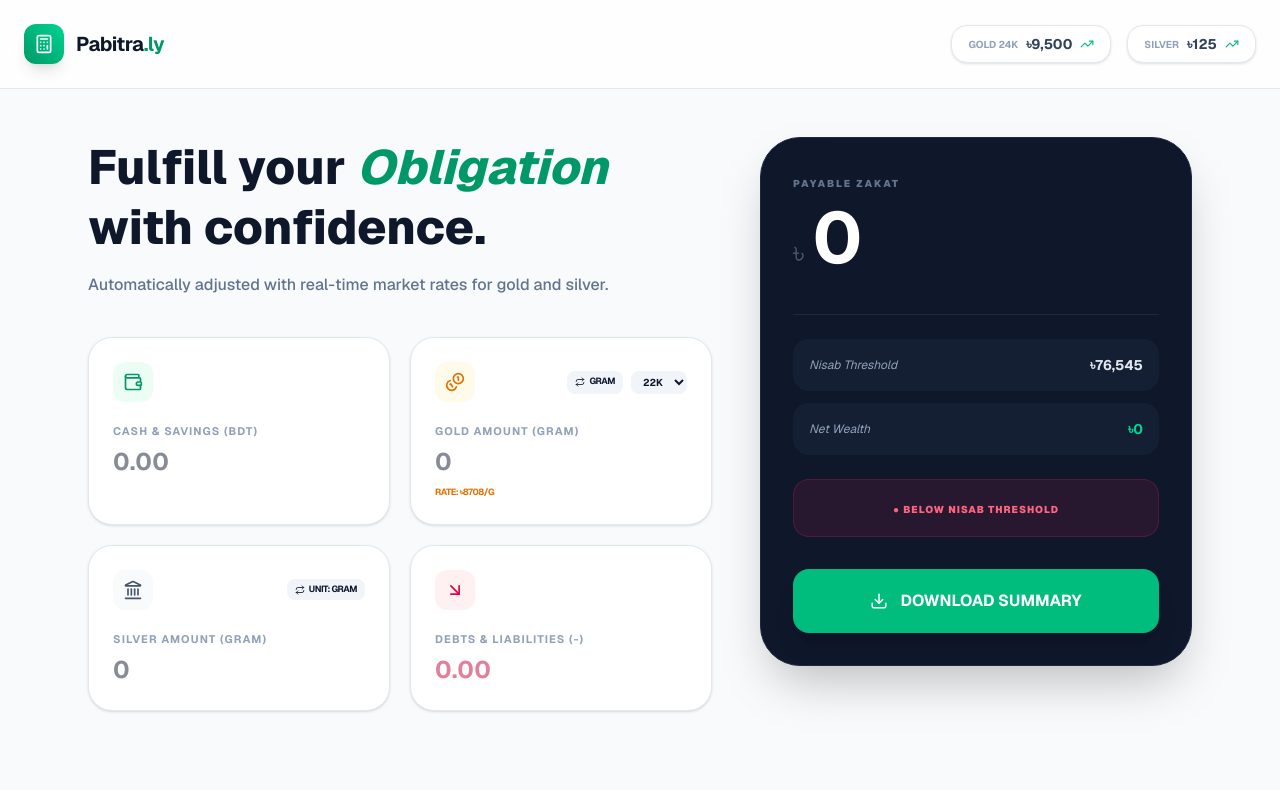
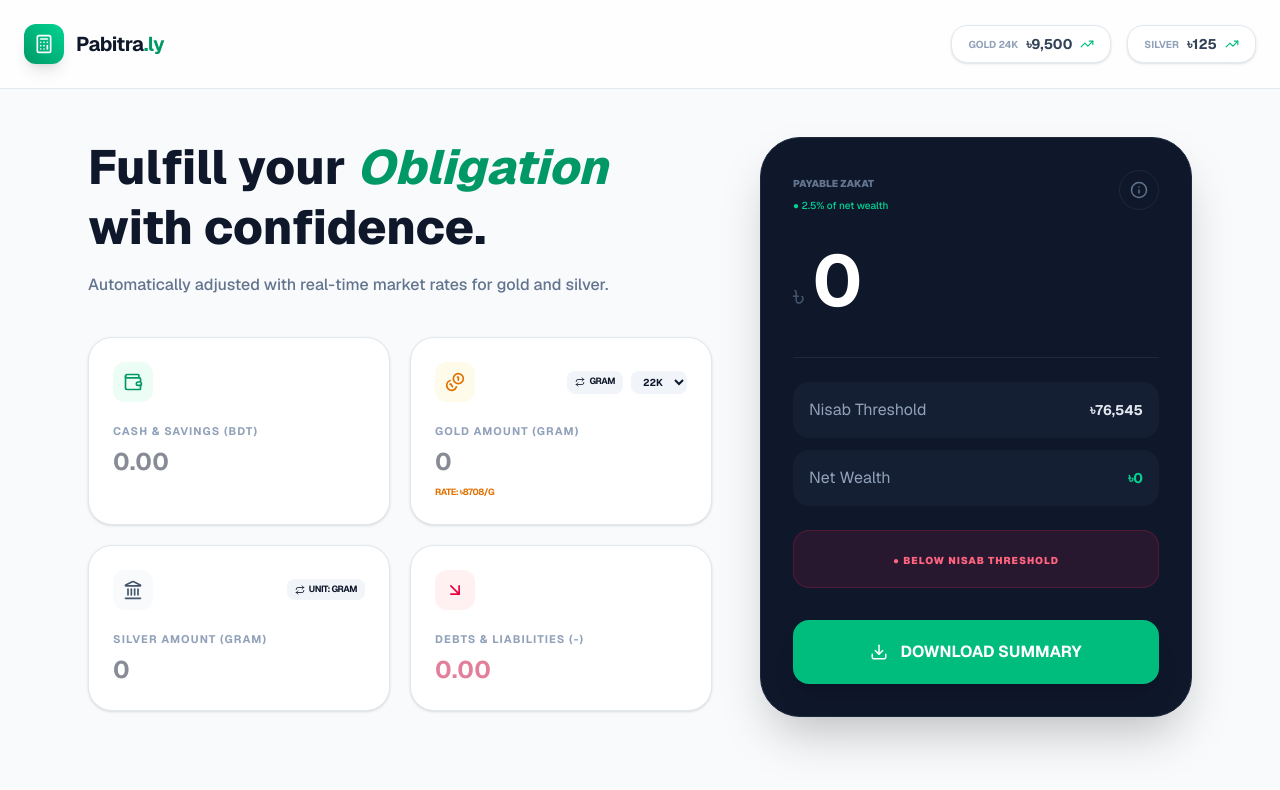
Before and after one commit to mdarrakibislamrifat/zakat-calculator, a Next.js app: page / in a window 1280 px wide. Shown: the top 790 px of the page. Built offline with nearby package versions, Linux system fonts and the light colour scheme; no server answers.

Commit message:
Card adjust

```diff
--- a/app/page.tsx
+++ b/app/page.tsx
@@ -166,7 +166,32 @@ export default function ZakatCalculator() {
 
         <div className="lg:col-span-5">
           <motion.div initial={{ scale: 0.95, opacity: 0 }} animate={{ scale: 1, opacity: 1 }} className="bg-slate-900 text-white p-8 rounded-[2.5rem] shadow-2xl sticky top-28 border border-slate-800">
-            <span className="text-slate-500 text-[10px] font-black uppercase tracking-[0.2em]">Payable Zakat</span>
+          <div className="flex justify-between items-start mb-8">
+  <div>
+    <span className="text-slate-500 text-[10px] font-black uppercase ">Payable Zakat</span>
+    <p className="text-emerald-400 text-[10px] font-medium mt-1 ">● 2.5% of net wealth</p>
+  </div>
+
+  {/* Modern Tooltip Implementation */}
+  <div className="relative group">
+    <div className="h-10 w-10 rounded-full border border-slate-800 flex items-center justify-center hover:bg-slate-800 transition-all cursor-help">
+      <Info size={18} className="text-slate-500 group-hover:text-emerald-400" />
+    </div>
+
+    {/* Tooltip Card */}
+    <div className="absolute right-0 top-12 w-64 p-4 bg-slate-800 border border-slate-700 rounded-2xl shadow-2xl opacity-0 invisible group-hover:opacity-100 group-hover:visible transition-all duration-300 z-50 transform translate-y-2 group-hover:translate-y-0">
+      <div className="relative">
+        {/* Little Arrow for Tooltip */}
+        <div className="absolute -top-6 right-3 border-8 border-transparent border-b-slate-800"></div>
+
+        <h4 className="text-emerald-400 font-bold text-[10px] uppercase mb-1">Quick Note</h4>
+        <p className="text-[11px] leading-relaxed text-slate-300">
+          Zakat becomes obligatory if your wealth remains above the <span className="text-white font-medium">Nisab threshold</span> for one full lunar year (Hawl).
+        </p>
+      </div>
+    </div>
+  </div>
+</div>
             <div className="flex items-baseline gap-2 mt-2 mb-10">
                 <span className="text-3xl font-light text-slate-600">৳</span>
                 <motion.span key={zakatAmount} initial={{ y: 10, opacity: 0 }} animate={{ y: 0, opacity: 1 }} className="text-7xl font-bold tracking-tighter">
@@ -176,11 +201,11 @@ export default function ZakatCalculator() {
 
             <div className="space-y-3 pt-6 border-t border-slate-800">
                <div className="flex justify-between items-center bg-slate-800/50 p-4 rounded-2xl">
-                  <span className="text-slate-400 text-xs italic">Nisab Threshold</span>
+                  <span className="text-slate-400 ">Nisab Threshold</span>
                   <span className="font-bold text-slate-200 text-sm">৳{nisabThreshold.toLocaleString()}</span>
                </div>
                <div className="flex justify-between items-center bg-slate-800/50 p-4 rounded-2xl">
-                  <span className="text-slate-400 text-xs italic">Net Wealth</span>
+                  <span className="text-slate-400 ">Net Wealth</span>
                   <span className="font-bold text-emerald-400 text-sm">৳{netWealth.toLocaleString()}</span>
                </div>
             </div>
@@ -191,6 +216,8 @@ export default function ZakatCalculator() {
                </span>
             </div>
 
+
+
             <button onClick={handleDownload} className="w-full mt-8 bg-emerald-500 hover:bg-emerald-400 text-white font-bold py-5 rounded-2xl transition-all flex items-center justify-center gap-3 shadow-xl active:scale-95">
               <Download size={18} /> DOWNLOAD SUMMARY
             </button>
```
